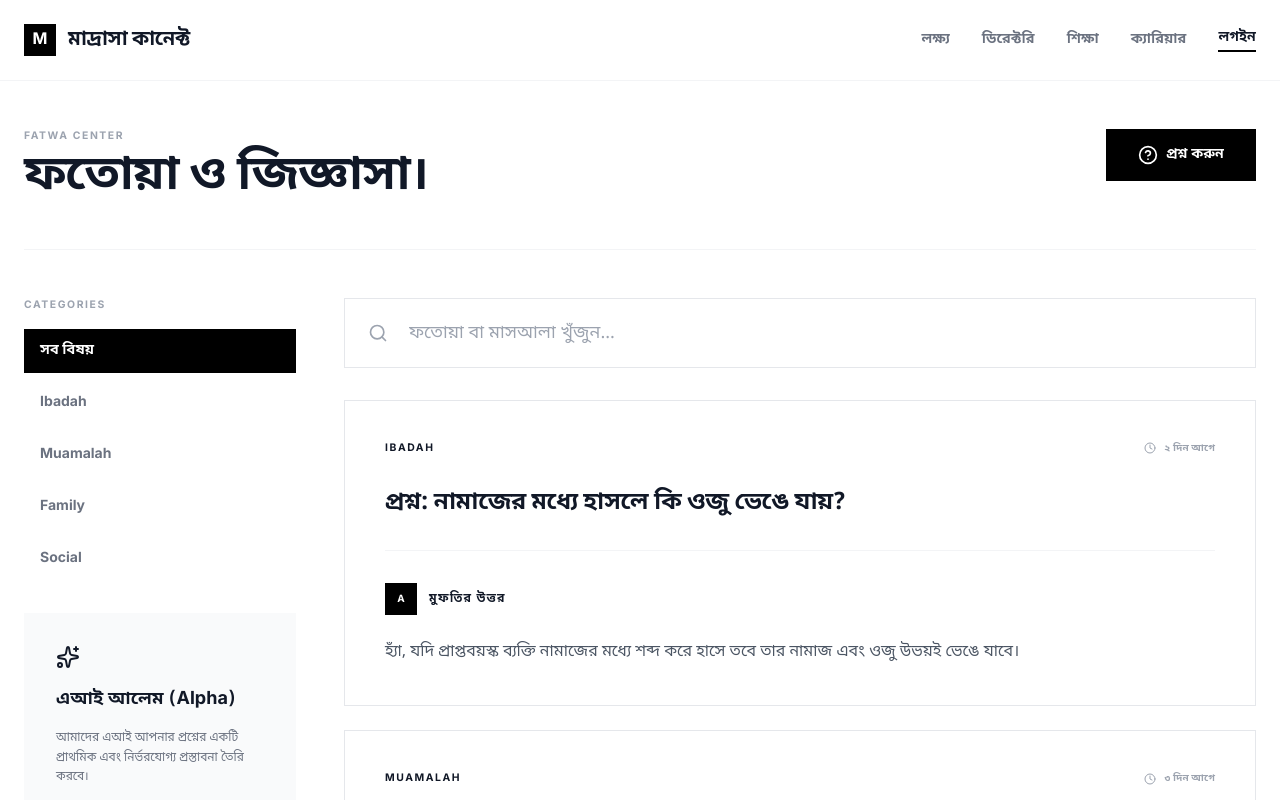
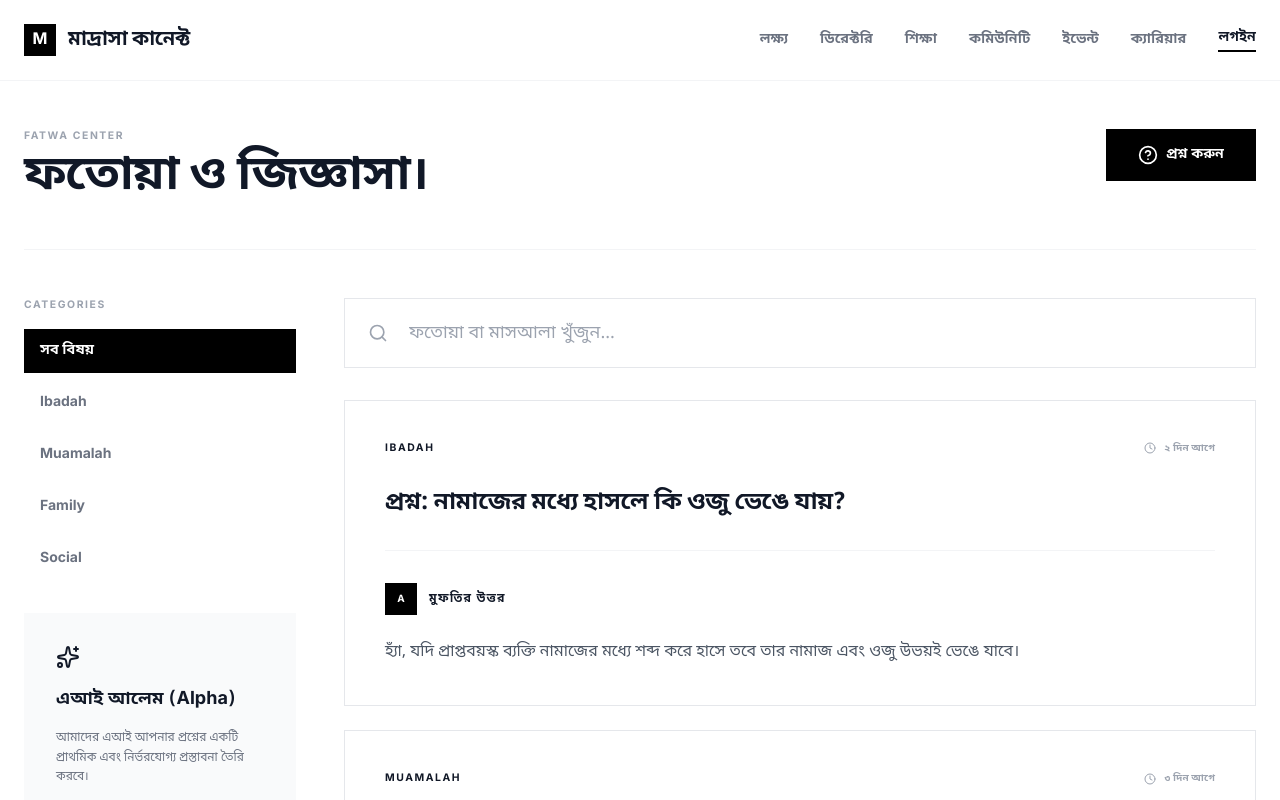
Before and after one commit to sakibian/madrasha-connect-bd, a React (Vite) app: page /fatwa in a window 1280 px wide. Shown: the top 800 px of the page. Built offline with nearby package versions, Linux system fonts and the light colour scheme; no server answers.

Commit message:
M0: route 3 orphan pages (Community, EventsHub, SadaqahHub)
- Add /community, /events, /sadaqah routes in PublicLayout and AppLayout
- Add sidebar nav links with Bengali labels
- Add public nav links
- Pages were fully built but unreachable — now accessible

```diff
--- a/App.tsx
+++ b/App.tsx
@@ -21,7 +21,9 @@ import {
   Trophy,
   Plus,
   // Added missing Headset icon import
-  Headset
+  Headset,
+  Calendar,
+  Heart
 } from 'lucide-react';
 
 import Dashboard from './pages/Dashboard';
@@ -50,6 +52,9 @@ import InstructionalHelp from './pages/InstructionalHelp';
 import Competitions from './pages/Competitions';
 import AudioLibrary from './pages/AudioLibrary';
 import Tools from './pages/Tools';
+import Community from './pages/Community';
+import EventsHub from './pages/EventsHub';
+import SadaqahHub from './pages/SadaqahHub';
 
 import { getNotifications } from './services/notificationService';
 import { getCurrentUser, logout } from './services/authService';
@@ -116,6 +121,8 @@ const PublicLayout: React.FC = () => {
             <Link to="/about" className="text-sm font-bold text-gray-500 hover:text-black">লক্ষ্য</Link>
             <Link to="/institutions" className="text-sm font-bold text-gray-500 hover:text-black">ডিরেক্টরি</Link>
             <Link to="/knowledge" className="text-sm font-bold text-gray-500 hover:text-black">শিক্ষা</Link>
+            <Link to="/community" className="text-sm font-bold text-gray-500 hover:text-black">কমিউনিটি</Link>
+            <Link to="/events" className="text-sm font-bold text-gray-500 hover:text-black">ইভেন্ট</Link>
             <Link to="/professional" className="text-sm font-bold text-gray-500 hover:text-black">ক্যারিয়ার</Link>
             <Link to="/login" className="text-sm font-bold border-b-2 border-black pb-0.5">লগইন</Link>
           </div>
@@ -142,6 +149,9 @@ const PublicLayout: React.FC = () => {
           <Route path="/audio-library" element={<AudioLibrary />} />
           <Route path="/tools" element={<Tools />} />
           <Route path="/calligraphy" element={<CalligraphyGallery />} />
+          <Route path="/community" element={<Community />} />
+          <Route path="/events" element={<EventsHub />} />
+          <Route path="/sadaqah" element={<SadaqahHub />} />
         </Routes>
       </div>
     </div>
@@ -195,6 +205,8 @@ const AppLayout: React.FC<{ currentUser: User }> = ({ currentUser }) => {
 
             <div className="pt-8 pb-2">
               <p className="caps-label text-gray-400 mb-4 px-2">Community</p>
+              <NavItem to="/community" icon={<Users size={18} />} label="কমিউনিটি" onClick={closeSidebar} />
+              <NavItem to="/events" icon={<Calendar size={18} />} label="ইভেন্ট" onClick={closeSidebar} />
               <NavItem to="/professional" icon={<Briefcase size={18} />} label="ক্যারিয়ার হাব" onClick={closeSidebar} />
               <NavItem to="/institutions" icon={<Building2 size={18} />} label="ডিরেক্টরি" onClick={closeSidebar} />
               <NavItem to="/fatwa" icon={<ShieldCheck size={18} />} label="ফতোয়া পোর্টাল" onClick={closeSidebar} />
@@ -211,6 +223,7 @@ const AppLayout: React.FC<{ currentUser: User }> = ({ currentUser }) => {
             <div className="pt-8 pb-2">
               <p className="caps-label text-gray-400 mb-4 px-2">System</p>
               <NavItem to="/marketplace" icon={<ShoppingBag size={18} />} label="মার্কেটপ্লেস" onClick={closeSidebar} />
+              <NavItem to="/sadaqah" icon={<Heart size={18} />} label="সাদাকাহ" onClick={closeSidebar} />
               <NavItem to="/tools" icon={<Wrench size={18} />} label="ইউটিলিটি টুলস" onClick={closeSidebar} />
               <NavItem to="/faq" icon={<HelpCircle size={18} />} label="সহায়তা কেন্দ্র" onClick={closeSidebar} />
             </div>
@@ -280,6 +293,9 @@ const AppLayout: React.FC<{ currentUser: User }> = ({ currentUser }) => {
             <Route path="/audio-library" element={<AudioLibrary />} />
             <Route path="/tools" element={<Tools />} />
             <Route path="/calligraphy" element={<CalligraphyGallery />} />
+            <Route path="/community" element={<Community />} />
+            <Route path="/events" element={<EventsHub />} />
+            <Route path="/sadaqah" element={<SadaqahHub />} />
             <Route path="*" element={<Navigate to="/dashboard" replace />} />
           </Routes>
         </div>
```
Also changed, not shown: 2 other files (tests, documents, lock files or other folders).
